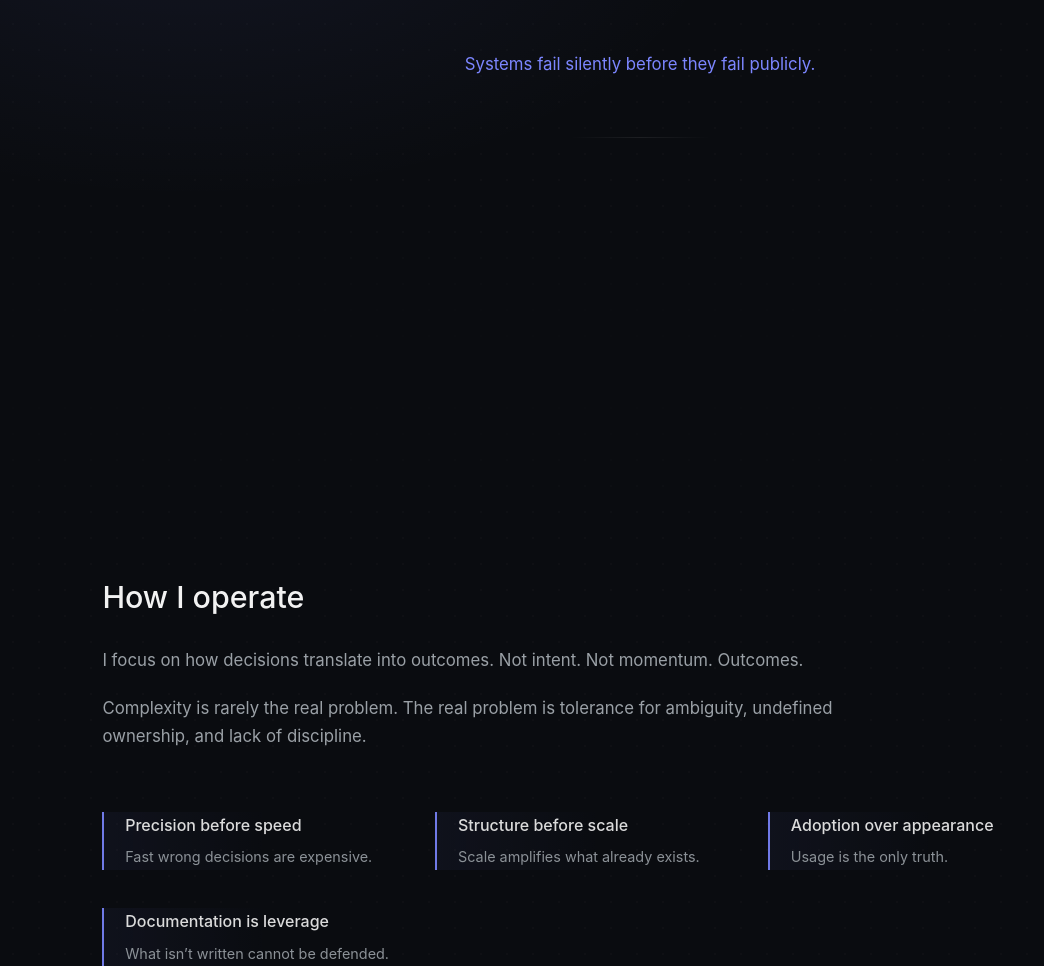
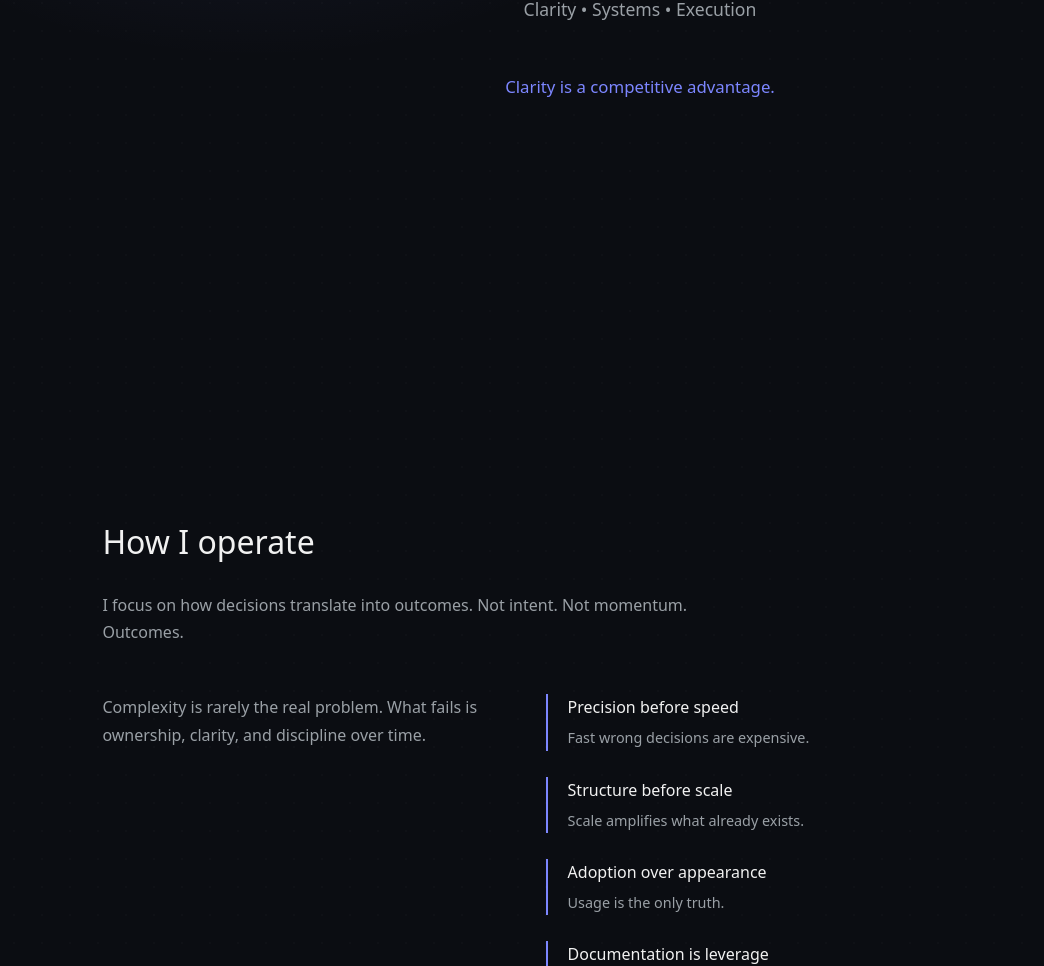
Before and after one commit to evneetdeep/VishvPersonlweb, a plain HTML site: page index.html in a window 1280 px wide. Shown: the part 431-1397 px from the top of the page, without its empty margins (0-1044 px from the left). Drawn offline with Linux system fonts and the light colour scheme.

Commit message:
Update index.html

```diff
--- a/index.html
+++ b/index.html
@@ -1,15 +1,14 @@
 <!DOCTYPE html>
 <html lang="en">
 <head>
-  <meta charset="UTF-8" />
+  <meta charset="UTF-8">
   <title>Vishv Barot</title>
-  <meta name="viewport" content="width=device-width, initial-scale=1.0" />
-  <meta name="description" content="Vishv Barot — clarity, systems, execution." />
+  <meta name="viewport" content="width=device-width, initial-scale=1.0">
 
   <style>
     :root {
-      --bg: #0a0c10;
-      --fg: #f2f2f2;
+      --bg: #0b0d12;
+      --fg: #f1f1f1;
       --muted: #9aa0a6;
       --accent: #7c86ff;
       --border: rgba(255,255,255,0.08);
@@ -23,144 +22,112 @@
 
     body {
       background:
-        radial-gradient(900px 500px at 15% 10%, rgba(124,134,255,0.08), transparent 60%),
-        radial-gradient(800px 400px at 85% 80%, rgba(180,200,255,0.06), transparent 65%),
+        radial-gradient(700px 400px at 20% 10%, rgba(124,134,255,0.10), transparent 60%),
+        radial-gradient(600px 300px at 80% 90%, rgba(180,200,255,0.08), transparent 60%),
         var(--bg);
       color: var(--fg);
-      font-family: "Inter", system-ui, -apple-system, BlinkMacSystemFont, sans-serif;
+      font-family: system-ui, -apple-system, BlinkMacSystemFont, "Segoe UI", sans-serif;
       line-height: 1.7;
-      overflow-x: hidden;
     }
 
     section {
-      position: relative;
       min-height: 100vh;
       padding: 10vh 8vw;
       display: flex;
       flex-direction: column;
       justify-content: center;
-      z-index: 1;
+      position: relative;
     }
 
-    /* ---------- DOT GRID BACKGROUND ---------- */
-
-    .dots::before {
+    /* DOTTED BACKGROUND */
+    section::before {
       content: "";
       position: absolute;
       inset: 0;
-      background-image:
-        radial-gradient(circle, rgba(255,255,255,0.05) 1px, transparent 1px);
-      background-size: 26px 26px;
-      opacity: 0.4;
+      background-image: radial-gradient(circle, rgba(255,255,255,0.05) 1px, transparent 1px);
+      background-size: 28px 28px;
+      opacity: 0.35;
       pointer-events: none;
-      mask-image: linear-gradient(to bottom, transparent, black 20%, black 80%, transparent);
     }
 
-    /* ---------- HERO ---------- */
-
+    /* HERO */
     .hero {
       text-align: center;
     }
 
     .hero h1 {
-      font-size: clamp(3rem, 7vw, 5.2rem);
+      font-size: clamp(3rem, 7vw, 5rem);
       letter-spacing: 0.08em;
       font-weight: 600;
     }
 
     .hero p {
-      margin-top: 1.4rem;
+      margin-top: 1.2rem;
+      color: var(--muted);
       font-size: 1.1rem;
-      color: var(--muted);
     }
 
-    .rotating {
-      margin-top: 3.5rem;
-      height: 1.6em;
+    .rotate {
+      margin-top: 3rem;
+      color: var(--accent);
       font-size: 1.05rem;
-      color: var(--accent);
+      height: 1.5em;
       transition: opacity 0.6s ease;
     }
 
-    .divider {
-      width: 140px;
-      height: 1px;
-      background: linear-gradient(
-        to right,
-        transparent,
-        var(--border),
-        transparent
-      );
-      margin: 3.8rem auto 0;
+    /* CONTENT */
+    .content {
+      max-width: 900px;
     }
 
-    /* ---------- CONTENT BLOCK ---------- */
-
-    .block {
-      max-width: 960px;
-    }
-
-    .block h2 {
-      font-size: 1.9rem;
+    .content h2 {
+      font-size: 2rem;
       margin-bottom: 1.4rem;
       font-weight: 500;
     }
 
-    .block p {
-      font-size: 1.05rem;
+    .content p {
       color: var(--muted);
+      max-width: 600px;
       margin-bottom: 1.2rem;
-      max-width: 780px;
     }
 
-    /* ---------- PRINCIPLES ---------- */
-
-    .principles {
+    /* OPERATE */
+    .operate {
       display: grid;
-      grid-template-columns: repeat(auto-fit, minmax(260px, 1fr));
-      gap: 2.4rem;
-      margin-top: 3.8rem;
+      grid-template-columns: 1fr 1.2fr;
+      gap: 4rem;
+      margin-top: 3rem;
     }
 
-    .principle {
-      padding-left: 1.3rem;
+    .line {
       border-left: 2px solid var(--accent);
-      opacity: 0.9;
-      background: linear-gradient(
-        to right,
-        rgba(124,134,255,0.06),
-        transparent 60%
-      );
+      padding-left: 1.2rem;
+      margin-bottom: 1.6rem;
     }
 
-    .principle strong {
+    .line strong {
       font-weight: 500;
     }
 
-    .principle span {
+    .line span {
       display: block;
-      margin-top: 0.4rem;
+      color: var(--muted);
       font-size: 0.9rem;
-      color: var(--muted);
+      margin-top: 0.3rem;
     }
 
-    /* ---------- CONTACT ---------- */
-
+    /* CONTACT */
     .contact {
       text-align: center;
     }
 
-    .contact p {
-      margin-top: 0.6rem;
-      color: var(--muted);
-    }
-
     .contact-form {
       max-width: 420px;
-      margin: 3.2rem auto 0;
+      margin: 3rem auto 0;
       display: flex;
       flex-direction: column;
-      gap: 1.4rem;
+      gap: 1.3rem;
     }
 
     .contact-form input {
@@ -171,11 +138,6 @@
       color: var(--fg);
       font-size: 1rem;
       outline: none;
-      transition: border-color 0.3s ease;
-    }
-
-    .contact-form input:focus {
-      border-color: var(--accent);
     }
 
     .contact-form input::placeholder {
@@ -183,18 +145,12 @@
     }
 
     .contact-form button {
-      margin-top: 1.8rem;
-      background: linear-gradient(
-        to right,
-        rgba(124,134,255,0.15),
-        transparent 70%
-      );
+      margin-top: 1.5rem;
+      background: transparent;
+      border: 1px solid var(--border);
       color: var(--fg);
-      border: 1px solid var(--border);
-      padding: 0.8rem 1.6rem;
-      font-size: 0.95rem;
+      padding: 0.8rem;
       cursor: pointer;
-      transition: all 0.35s ease;
     }
 
     .contact-form button:hover {
@@ -202,29 +158,18 @@
       color: var(--accent);
     }
 
-    /* ---------- FOOTER ---------- */
-
     footer {
       text-align: center;
-      padding: 2.5rem;
+      padding: 2rem;
       font-size: 0.8rem;
       color: var(--muted);
       border-top: 1px solid var(--border);
-      background:
-        radial-gradient(400px 200px at 50% 0%, rgba(124,134,255,0.06), transparent 70%);
     }
 
-    /* ---------- FADE-IN ---------- */
-
-    .fade {
-      opacity: 0;
-      transform: translateY(18px);
-      transition: all 1s ease;
+    @media (max-width: 900px) {
+      .operate {
+        grid-template-columns: 1fr;
       }
-
-    .fade.visible {
-      opacity: 1;
-      transform: translateY(0);
     }
   </style>
 </head>
@@ -232,76 +177,61 @@
 <body>
 
   <!-- HERO -->
-  <section class="hero dots fade">
+  <section class="hero">
     <h1>VISHV BAROT</h1>
     <p>Clarity • Systems • Execution</p>
-    <div class="rotating" id="rotatingText"></div>
-    <div class="divider"></div>
+    <div class="rotate" id="rotate"></div>
   </section>
 
   <!-- HOW I OPERATE -->
-  <section class="dots fade">
-    <div class="block">
+  <section>
+    <div class="content">
       <h2>How I operate</h2>
       <p>
         I focus on how decisions translate into outcomes.
         Not intent. Not momentum. Outcomes.
       </p>
+
+      <div class="operate">
+        <div>
           <p>
             Complexity is rarely the real problem.
-        The real problem is tolerance for ambiguity,
-        undefined ownership, and lack of discipline.
+            What fails is ownership, clarity,
+            and discipline over time.
           </p>
+        </div>
 
-      <div class="principles">
-        <div class="principle">
+        <div>
+          <div class="line">
             <strong>Precision before speed</strong>
             <span>Fast wrong decisions are expensive.</span>
           </div>
-        <div class="principle">
+          <div class="line">
             <strong>Structure before scale</strong>
             <span>Scale amplifies what already exists.</span>
           </div>
-        <div class="principle">
+          <div class="line">
             <strong>Adoption over appearance</strong>
             <span>Usage is the only truth.</span>
           </div>
-        <div class="principle">
+          <div class="line">
             <strong>Documentation is leverage</strong>
             <span>What isn’t written cannot be defended.</span>
           </div>
         </div>
       </div>
-  </section>
-
-  <!-- POSITION -->
-  <section class="dots fade">
-    <div class="block">
-      <h2>What this space represents</h2>
-      <p>
-        This is not a portfolio.
-        It is not a pitch.
-      </p>
-      <p>
-        It is a reference point for people who value
-        clarity, accountability, and long-term thinking.
-      </p>
-      <p>
-        If you are looking for shortcuts,
-        this page will feel deliberately quiet.
-      </p>
     </div>
   </section>
 
   <!-- CONTACT -->
-  <section class="contact dots fade">
+  <section class="contact">
     <h2>Contact</h2>
     <p>Be clear. Be specific.</p>
 
     <form class="contact-form">
-      <input type="text" placeholder="Name" required />
-      <input type="tel" placeholder="Phone Number" required />
-      <input type="email" placeholder="Email ID" required />
+      <input type="text" placeholder="Name" required>
+      <input type="tel" placeholder="Phone Number" required>
+      <input type="email" placeholder="Email ID" required>
       <button type="submit">Submit</button>
     </form>
   </section>
@@ -311,45 +241,29 @@
   </footer>
 
   <script>
-    /* Rotating text */
     const lines = [
       "Execution is a design problem.",
-      "Systems fail silently before they fail publicly.",
       "Clarity is a competitive advantage.",
-      "Discipline compounds over time.",
-      "Complexity demands responsibility."
+      "Discipline compounds.",
+      "Systems demand responsibility."
     ];
 
     let i = 0;
-    const textEl = document.getElementById("rotatingText");
+    const el = document.getElementById("rotate");
 
-    function rotate() {
-      textEl.style.opacity = 0;
+    function rotateText() {
+      el.style.opacity = 0;
       setTimeout(() => {
-        textEl.textContent = lines[i];
-        textEl.style.opacity = 1;
+        el.textContent = lines[i];
+        el.style.opacity = 1;
         i = (i + 1) % lines.length;
-      }, 600);
+      }, 500);
     }
 
-    rotate();
-    setInterval(rotate, 3800);
+    rotateText();
+    setInterval(rotateText, 3500);
 
-    /* Footer year */
     document.getElementById("year").textContent = new Date().getFullYear();
-
-    /* Fade-in on scroll */
-    const faders = document.querySelectorAll(".fade");
-
-    const observer = new IntersectionObserver(entries => {
-      entries.forEach(entry => {
-        if (entry.isIntersecting) {
-          entry.target.classList.add("visible");
-        }
-      });
-    }, { threshold: 0.18 });
-
-    faders.forEach(el => observer.observe(el));
   </script>
 
 </body>
```
Lines whose indentation alone changed are shown as unchanged.
